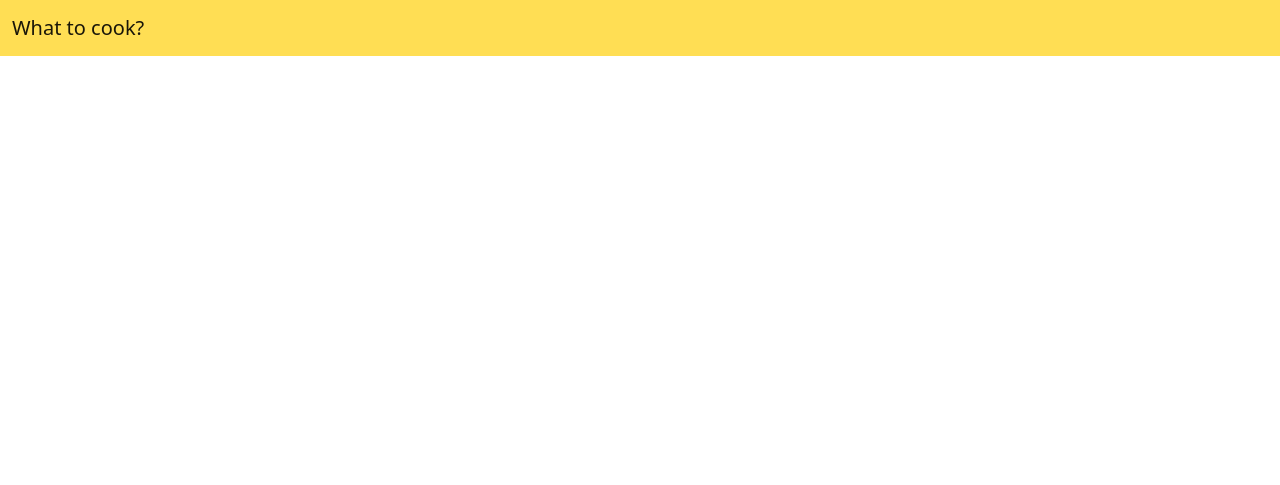
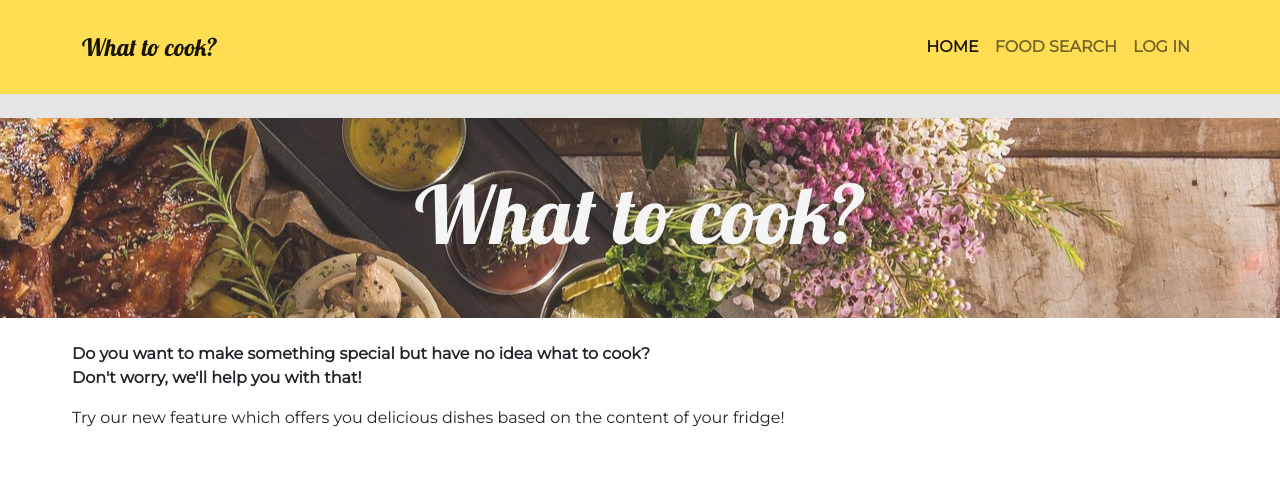
Before and after one commit to DominikaArciuch/Food-blog, a Python web app: template templates/index.html in a window 1280 px wide. Shown: the top 485 px of the page. Run offline with Jinja, Linux system fonts and the light colour scheme; the template is opened without the code that fills it, so the values that code supplies are empty.

Commit message:
Create main page

```diff
--- /dev/null
+++ b/static/css/style.css
@@ -0,0 +1,41 @@
+.lobster_font {
+    font-family: Lobster, display !important;
+}
+
+.montserrat_font {
+    font-family: Montserrat, display !important;
+}
+
+.header {
+    margin-top: 4%;
+    padding-left: 10%;
+    padding-right: 10%;
+    text-align: center;
+    color: white;
+    font-weight: 700;
+    font-size: 3vw;
+    text-shadow: 0 0 1vw rgba(0, 0, 0, 0.7);
+
+}
+.empty {
+    background-color: #e5e5e5;
+    color: #e5e5e5
+}
+
+.container {
+  position: relative;
+  text-align: center;
+  color: white;
+}
+
+.bottom-left {
+  position: absolute;
+  bottom: 8px;
+  left: 16px;
+}
+
+.top-left {
+  position: absolute;
+  top: 8px;
+  left: 16px;
+}
--- a/templates/index.html
+++ b/templates/index.html
@@ -6,18 +6,60 @@
     <title>What to cook?</title>
     <link href="https://cdn.jsdelivr.net/npm/bootstrap@5.1.0/dist/css/bootstrap.min.css" rel="stylesheet"
           integrity="sha384-KyZXEAg3QhqLMpG8r+8fhAXLRk2vvoC2f3B09zVXn8CA5QIVfZOJ3BCsw2P0p/We" crossorigin="anonymous">
-    <link rel="stylesheet" href="{{ url_for('static', filename='style.css') }}">
+    <link rel="stylesheet" href="//fonts.googleapis.com/css?family=Lobster">
+    <link rel="stylesheet" href='https://fonts.googleapis.com/css?family=Montserrat'>
+    <!-- <link rel="stylesheet" href="{{ url_for('static', filename='style.css') }}"> -->
+    <link rel="stylesheet" href="../static/css/style.css">
 </head>
-<body>
-<nav class="navbar fixed-top navbar-light" style="background-color: #ffde54;">
-    <div class="container-fluid">
-        <a class="navbar-brand" href="#">What to cook?</a>
+<body class="montserrat_font">
+
+<div class="container-fluid" style="background-color: #ffde54;">
+    <nav class="navbar navbar-expand-sm py-4 navbar-light" style="background-color: #ffde54;">
+        <div class="container">
+            <a class="navbar-brand lobster_font ps-md-0" href="index.html" style="font-size: 24px;">What to cook?</a>
+            <button class="navbar-toggler" type="button" data-bs-toggle="collapse" data-bs-target="#navbarNav"
+                    aria-controls="navbarNav" aria-expanded="false" aria-label="Toggle navigation">
+                <span class="navbar-toggler-icon"></span>
+            </button>
+            <div class="collapse navbar-collapse " id="navbarNav">
+                <ul class="navbar-nav align-text-right ms-auto">
+                    <li class="nav-item">
+                        <a class="nav-link active" aria-current="page" href="#"><b>HOME</b></a>
+                    </li>
+                    <li class="nav-item">
+                        <a class="nav-link" href="#"><b>FOOD SEARCH</b></a>
+                    </li>
+                    <li class="nav-item">
+                        <a class="nav-link" href="#"><b>LOG IN</b></a>
+                    </li>
+                </ul>
+            </div>
+        </div>
+    </nav>
+</div>
+
+
+<div class="container-fluid empty"> empty</div>
+
+
+<div class="jumbotron jumbotron-fluid py-5"
+     style="background: linear-gradient(0deg, rgba(242,242,242,0.15), rgba(242,242,242,0.15)), url('6.jpg') center center fixed;">
+    <div class="container" style="text-align: center; color: #f5f5f5">
+        <h1 class=" display-1 lobster_font ">What to cook?</h1>
     </div>
-</nav>
+</div>
 
-<footer>
-    Created by Dominika Arciuch
-</footer>
+
+<div class="ms-md-5 ms-sm-2 ps-4 py-4">
+    <b>Do you want to make something special but have no idea what to cook?</b>
+    <br>
+    <b>Don't worry, we'll help you with that!</b>
+    <div class="py-md-3">
+        <p>Try our new feature which offers you delicious dishes based on the content of your fridge!</p>
+    </div>
+
+</div>
+
 
 <script src="https://cdn.jsdelivr.net/npm/bootstrap@5.1.0/dist/js/bootstrap.bundle.min.js"
         integrity="sha384-U1DAWAznBHeqEIlVSCgzq+c9gqGAJn5c/t99JyeKa9xxaYpSvHU5awsuZVVFIhvj"
```
Also changed, not shown: static/images/0c7631ed7e1a540df4f11e21df44b7f6b9ef8076aedc08808c6d420ee48243eb44ff48aa3d1e792a7ad0150c8d864a10b8efafda0f423cd2ab2800_1280.jpg (deleted), static/images/af520c250aeb3ac923ee188cc57f6841ff9a771376ed42f3695e81cb3764705fdee1f673309f02a3e993a1d0d9843c1ceba628adbad8777a0cfd42_1280.jpg (deleted), static/images/default-image.jpg (deleted), static/style.css (deleted), templates/6.jpg (added), 1 other file.
